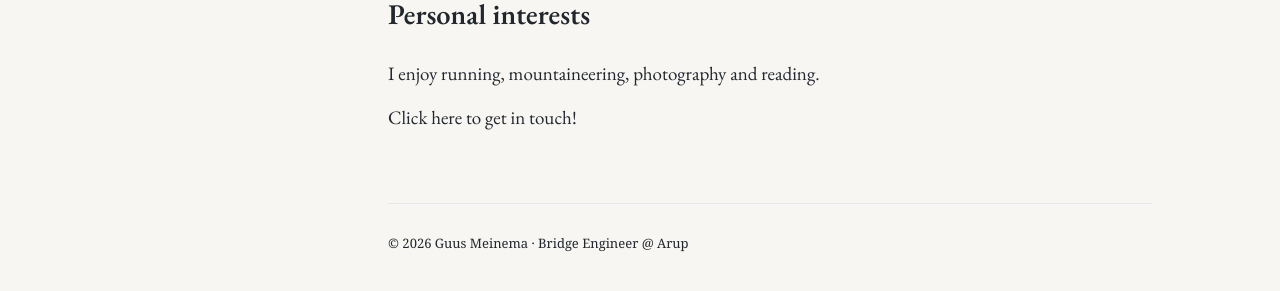
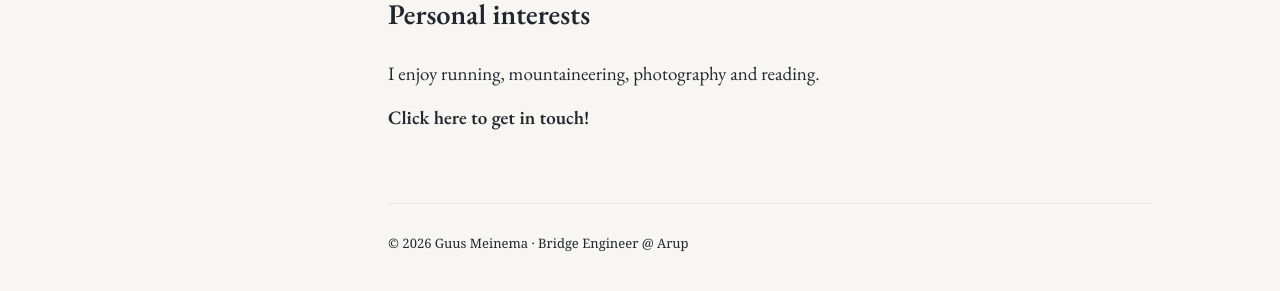
Before and after one commit to GMeinema-Arup/gmeinema-arup.github.io, a Jekyll site: the page built from _pages/about.md, in a window 1280 px wide and 900 px high, scrolled down 751 px. Shown: the part 587-878 px from the top of the window. Built offline with Jekyll 4.4.1, drawn with Linux system fonts in a browser that asks for light colours.

Commit message:
Bold lettertype

```diff
--- a/_pages/about.md
+++ b/_pages/about.md
@@ -14,7 +14,7 @@ redirect_from:
   <p>
     <br>Hi there!
     <br>
-    <br>I am a Bridge Engineer at <a href="https://www.arup.com/">Arup</a> based in the Amsterdam office, specialising in the assessment, strengthening and design of bridge structures. I have contributed to a range of Dutch infrastructure projects, including concrete substructure strengthening, bridge assessments and the design of temporary bridge structures. I enjoy supporting conceptual bridge design studies, taking projects from early typology and feasibility investigations through to detailed structural design. My interests lie in combining traditional structural engineering with digital and parametric design approaches to create practical and innovative infrastructure solutions.
+    <br>I am a Bridge Engineer at <strong><a href="https://www.arup.com/">Arup</a></strong> based in the Amsterdam office, specialising in the assessment, strengthening and design of bridge structures. I have contributed to a range of Dutch infrastructure projects, including concrete substructure strengthening, bridge assessments and the design of temporary bridge structures. I enjoy supporting conceptual bridge design studies, taking projects from early typology and feasibility investigations through to detailed structural design. My interests lie in combining traditional structural engineering with digital and parametric design approaches to create practical and innovative infrastructure solutions.
   </p>
 
   <h2>Education</h2>
@@ -73,5 +73,5 @@ redirect_from:
   </p>
 
   <p>
-    <a href="{{ '/contact/' | relative_url }}">Click here to get in touch</a>!
+    <strong><a href="{{ '/contact/' | relative_url }}">Click here to get in touch!</a></strong>
   </p>
```
Also changed, not shown: _pages/contact.md (+2 -2 lines).
